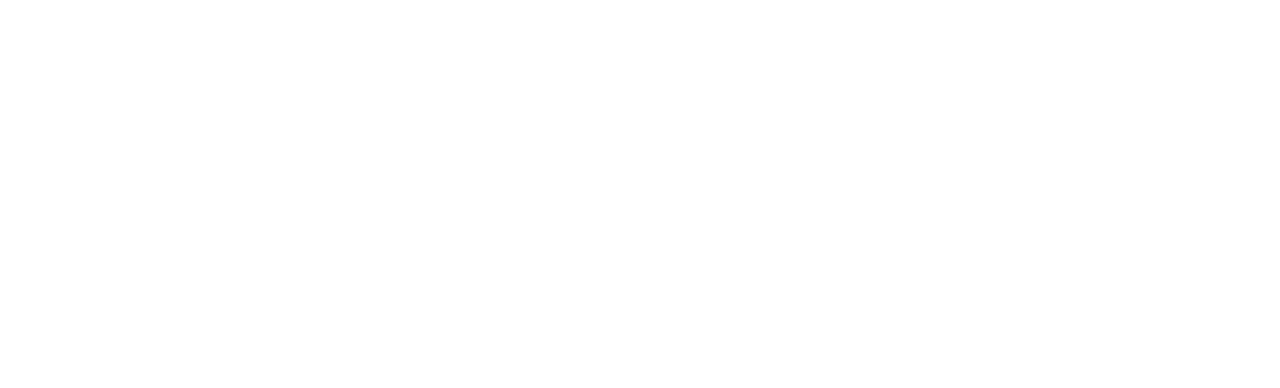
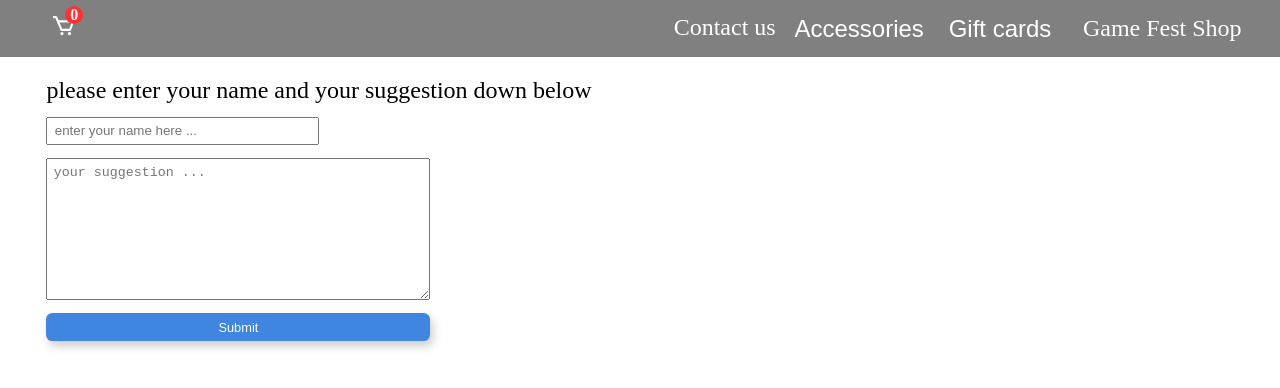
Before and after one commit to Ali-Ghasemi-Tech/game-fest, a React (Create React App) app: page /game-fest/contact in a window 1280 px wide. Before the commit this address had no page. Shown: the top 388 px of the page. Built offline with nearby package versions, Linux system fonts and the light colour scheme.

Commit message:
add contact page and style it

```diff
--- a/src/App.js
+++ b/src/App.js
@@ -3,6 +3,7 @@
 import Home from "./pages/Home";
 import Cart from "./pages/Cart";
 import Navbar from "./components/Navbar";
+import Contact from "./pages/Contact";
 import { StateProvider } from "./StateContext";
 import steamProducts from "./products-object/steamProducts";
 import originProducts from "./products-object/originProducts";
@@ -35,6 +36,7 @@
       <BrowserRouter basename="game-fest">
         <Routes>
           <Route path="/" element={<Navbar />}>
+            <Route path="/contact" element={<Contact />} />
             <Route path="/cart" element={<Cart />} />
             <Route path="/home" element={<Home cat="all" />} />
             <Route path="/gift-cards">
@@ -59,11 +61,11 @@
               <Route path="console" element={<Home cat="console" />}>
                 <Route
                   path="controller-cover"
-                  element={<Home cat="controllerCover" />}
+                  element={<Home cat="controller cover" />}
                 />
                 <Route
                   path="console-stand"
-                  element={<Home cat="consoleStand" />}
+                  element={<Home cat="console stand" />}
                 />
               </Route>
             </Route>
--- a/src/components/Filter.jsx
+++ b/src/components/Filter.jsx
@@ -44,7 +44,12 @@
       <div className="filter-content">
         <h2>Category</h2>
         <label className="sidebar-label">
-          <input type="radio" className="input" name="category" />
+          <input
+            id="category-all"
+            type="radio"
+            className="input"
+            name="category"
+          />
           <span className="checkbox"></span>
           <span className="text">All</span>
         </label>
--- a/src/components/Navbar.jsx
+++ b/src/components/Navbar.jsx
@@ -27,7 +27,7 @@
               catElement={<AccessoriesCat />}
               category={"accessories"}
             />
-            <a href="">Contact us</a>
+            <Link to="/contact">Contact us</Link>
           </div>
         </div>
         <div id="nav-left">
--- a/src/components/Product.jsx
+++ b/src/components/Product.jsx
@@ -7,7 +7,7 @@
 const Product = ({ prop, click, controller }) => {
   const { toggleClick } = useStateContext();
   function handleClick(e) {
-    if (e.target.getAttribute("product-button") === `${prop.id}`) {
+    if (e.target.getAttribute("product-button") === prop.id) {
       click(prop.id);
       console.log(prop.id);
     }
--- a/src/pages/Cart.jsx
+++ b/src/pages/Cart.jsx
@@ -4,9 +4,10 @@
 import "../style/cart.css";
 import "../style/product.css";
 import { useStateContext } from "../StateContext";
+import { Link } from "react-router-dom";
 
 const Cart = () => {
-  const { data, controlAmount, totalPrice } = useStateContext();
+  const { data, controlAmount, totalPrice, totalProduct } = useStateContext();
 
   return (
     <div className="cart-page">
@@ -60,9 +61,19 @@
           </div>
         </div>
       ))}
+      <div className={totalProduct === 0 ? "empty-cart" : "hide"}>
+        <span>you have no products in your cart </span>
+        <Link to="/home">
+          <button className="add-button">Shop</button>
+        </Link>
+      </div>
       <div className={totalPrice === 0 ? "hide" : "price-section"}>
         <span>Total Price:</span>
-        <span>{totalPrice.toLocaleString()}</span>
+        <span>{totalPrice.toLocaleString()} T</span>
+      </div>
+      <div className={totalProduct === 0 ? "hide" : "price-section"}>
+        <span>Number of products:</span>
+        <span>{totalProduct}</span>
       </div>
     </div>
   );
--- /dev/null
+++ b/src/pages/Contact.jsx
@@ -0,0 +1,25 @@
+import React from "react";
+import "../style/contact.css";
+
+const Contact = () => {
+  return (
+    <>
+      <div className="contact-container">
+        <span>please enter your name and your suggestion down below </span>
+        <form action="">
+          <input placeholder="enter your name here ..." type="text" id="name" />
+          <textarea
+            cols="30"
+            rows="10"
+            placeholder="your suggestion ..."
+            type="text"
+            id="suggestion"
+          />
+          <button id="submit">Submit</button>
+        </form>
+      </div>
+    </>
+  );
+};
+
+export default Contact;
--- a/src/style/cart.css
+++ b/src/style/cart.css
@@ -62,3 +62,12 @@
   display: block;
   text-overflow: ellipsis;
 }
+.empty-cart {
+  display: flex;
+  width: 100vw;
+  height: 70vh;
+  flex-direction: column;
+  align-items: center;
+  justify-content: center;
+  row-gap: 0.5vw;
+}
--- /dev/null
+++ b/src/style/contact.css
@@ -0,0 +1,46 @@
+.contact-container {
+  margin-top: 6vw;
+  margin-left: 3vw;
+  display: flex;
+
+  width: auto;
+  flex-direction: column;
+  row-gap: 1vw;
+}
+.contact-container form {
+  display: flex;
+  flex-direction: column;
+  row-gap: 1vw;
+  max-width: 30vw;
+}
+#name {
+  max-width: 20vw;
+  height: 1.5vw;
+  padding: 0.2vw 0.5vw;
+}
+#suggestion {
+  max-width: 30vw;
+  height: 10vw;
+  padding: 0.5vw;
+
+  justify-content: start;
+  align-items: start;
+}
+#submit {
+  border-radius: 0.5vw;
+  border: none;
+  padding: 0.5vw 1vw;
+  color: white;
+  background-color: rgb(64, 133, 223);
+  font-size: clamp(0.6rem, 1vw, 1.5rem);
+  transform: translateX(0);
+  opacity: 1;
+  box-shadow: 3px 5px 10px 0px rgba(0, 0, 0, 0.2);
+  transition: all 0.1s ease-in-out;
+}
+
+#submit:hover {
+  color: rgb(64, 133, 223);
+  background-color: white;
+  cursor: pointer;
+}
--- a/src/style/layout.css
+++ b/src/style/layout.css
@@ -9,14 +9,15 @@
 .product-layout {
   direction: rtl;
   display: grid;
-  grid-template-columns: repeat(4, 16vw);
+  grid-template-columns: repeat(5, 12vw);
   grid-auto-rows: 1fr;
   gap: 2vw;
   margin-left: 5vw;
 }
 .filter-container {
   width: 80%;
-  height: 200%;
+  position: sticky;
+  top: 5vw;
   background-color: rgb(241, 241, 241);
   padding: 1vw;
   border: 0.1vw solid black;
```
